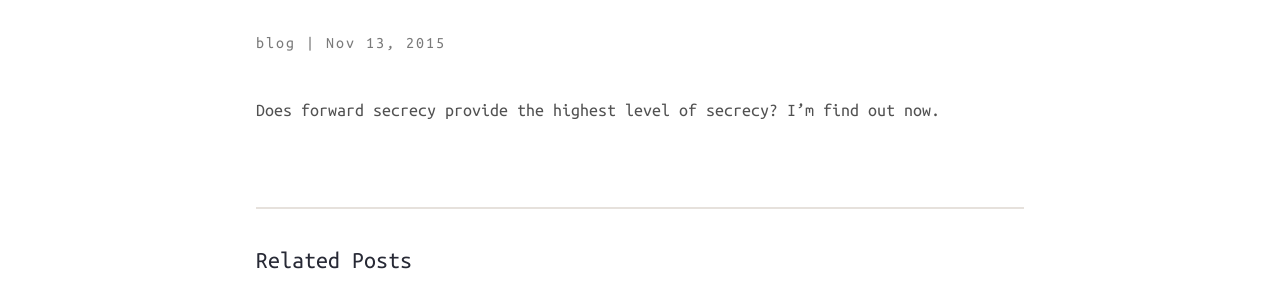
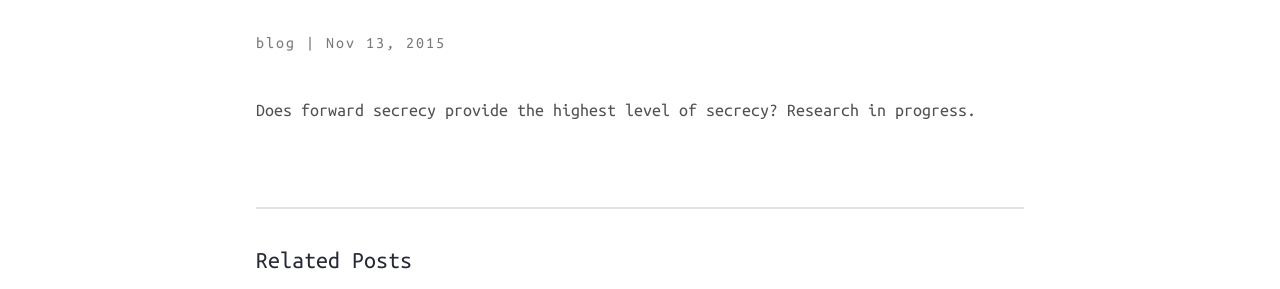
Before and after one commit to stevenwante/stevenwante.github.io, a Jekyll site: the page built from _posts/2015-11-13-forward-secrecy.markdown, in a window 1280 px wide. Shown: the part 319-608 px from the top of the page. Built offline with Jekyll 4.4.1, drawn with Linux system fonts in a browser that asks for light colours; nearby versions of some CDN libraries.

Commit message:
blog update

```diff
--- a/_posts/2015-11-13-forward-secrecy.markdown
+++ b/_posts/2015-11-13-forward-secrecy.markdown
@@ -8,4 +8,4 @@ categories:
 permalink: 2015-11-13-forward-secrecy-perfect-encryption
 ---
 
-Does forward secrecy provide the highest level of secrecy? I'm find out now.
+Does forward secrecy provide the highest level of secrecy? Research in progress.
```
